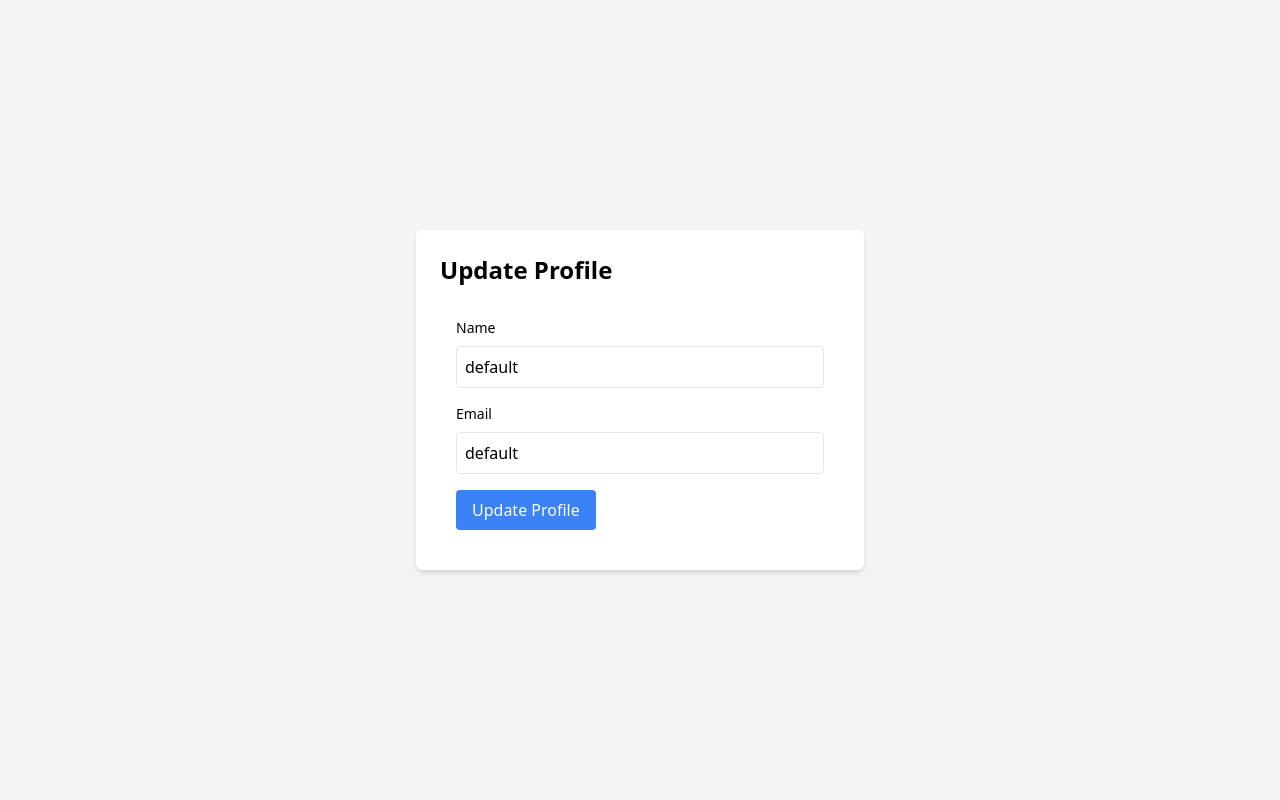
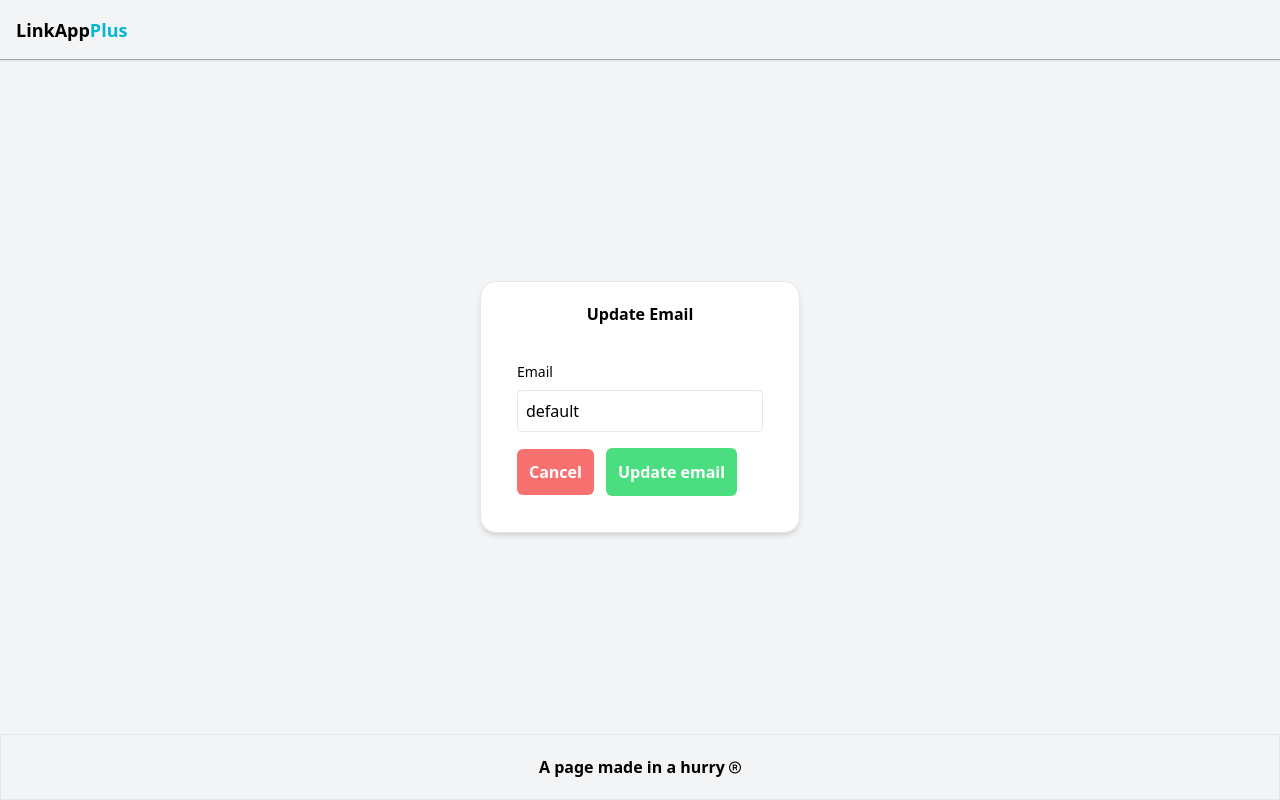
Before and after one commit to CPHris/LinkAppPlus, a Next.js app: page /user/1/profile in a window 1280 px wide. Built offline with nearby package versions, Linux system fonts and the light colour scheme.

Commit message:
feat: edit email address

```diff
--- a/src/apiService.ts
+++ b/src/apiService.ts
@@ -93,7 +93,7 @@ export const http = {
       toast.error('Something went wrong');
     }
   },
-  update: async (username: string, email: string) => {
+  update: async (username: string, email: string, newUsername: string) => {
     try {
       const response = await fetch('/api/update', {
         headers: { 'Content-Type': 'application/json' },
--- a/src/components/Profile/ProfileForm.tsx
+++ b/src/components/Profile/ProfileForm.tsx
@@ -4,12 +4,11 @@ import { useRouter } from 'next/router';
 import { userActions } from '@/store/user-slice';
 import { useState } from 'react';
 import { RootState } from '@/store';
-import { User } from '@/types/User';
 import { toast } from 'react-toastify';
+import Link from 'next/link';
 
 const ProfileForm: React.FC = () => {
   const router = useRouter();
-  const dispatch = useDispatch();
   const userProfile = useSelector((state: RootState) => state.user);
   const [tempName, updateTempName] = useState<string | null | undefined>(
     userProfile.username,
@@ -18,12 +17,6 @@ const ProfileForm: React.FC = () => {
     userProfile.email,
   );
 
-  const handleChangeName = (e) => {
-    const { value } = e.target;
-    console.log('handling so hard right now', value, tempName, tempEmail);
-    updateTempName(value);
-  };
-
   const handleChangeEmail = (e) => {
     const { value } = e.target;
     updateTempEmail(value);
@@ -31,39 +24,20 @@ const ProfileForm: React.FC = () => {
 
   const handleSubmit = async (e) => {
     e.preventDefault();
-    const username = tempName;
+    const username = userProfile.username;
+    const newUsername = tempName;
     const email = tempEmail;
-    const response = await http.update(username, email);
-    if (response && response.status === 201) {
+    const response = await http.update(username, email, newUsername);
+    if (response && response.status === 200) {
+      toast.success('Email updated successfully');
       return router.push(`/user/${tempName}`);
+    } else {
+      toast.error('User already exists');
     }
-    toast.error('User already exists');
   };
-
-  // const handleSubmit = (e, tempEmail, tempName) => {
-  //   e.preventDefault();
-  //   console.log('Submitting so hard :)', tempName);
-  //   // Here you can add the logic to send the updated profile to the server/API.
-  //   dispatch(
-  //     userActions.updateUserProfile({ username: tempName, email: tempEmail }),
-  //   );
-  // };
 
   return (
     <form onSubmit={handleSubmit} className="p-4">
-      <div className="mb-4">
-        <label className="block text-sm font-medium mb-2" htmlFor="name">
-          Name
-        </label>
-        <input
-          type="text"
-          id="name"
-          name="username"
-          value={tempName}
-          onChange={handleChangeName}
-          className="p-2 border rounded w-full"
-        />
-      </div>
       <div className="mb-4">
         <label className="block text-sm font-medium mb-2" htmlFor="email">
           Email
@@ -77,12 +51,17 @@ const ProfileForm: React.FC = () => {
           className="p-2 border rounded w-full"
         />
       </div>
-
+      <Link
+        href={`/user/${userProfile.username}`}
+        className="text-white bg-red-400 rounded-md p-3 mr-3 font-semibold"
+      >
+        Cancel
+      </Link>
       <button
         type="submit"
-        className="px-4 py-2 bg-blue-500 text-white rounded"
+        className="text-white bg-green-400 rounded-md p-3 font-semibold"
       >
-        Update Profile
+        Update email
       </button>
     </form>
   );
--- a/src/pages/api/server/controllers/UserController.ts
+++ b/src/pages/api/server/controllers/UserController.ts
@@ -13,6 +13,6 @@ export const UserController = {
     return await db.deleteUser(username);
   },
   updateUser: async (user: User) => {
-    await db.updateUser(user);
+    await db.updateUserProfile(user.username, user.email);
   },
 };
--- a/src/pages/api/server/db.ts
+++ b/src/pages/api/server/db.ts
@@ -70,13 +70,10 @@ export const db = {
     );
     return updatedDocument;
   },
-  updateUserProfile: async (
-    username: string,
-    updatedProfile: Partial<User>,
-  ) => {
+  updateUserProfile: async (username: string, email: string) => {
     return UserSchema.findOneAndUpdate(
       { username },
-      { $set: updatedProfile },
+      { $set: { email } },
       { new: true },
     );
   },
--- a/src/pages/user/[username]/profile/index.tsx
+++ b/src/pages/user/[username]/profile/index.tsx
@@ -1,20 +1,32 @@
 import * as React from 'react';
-import { useSelector, useDispatch } from 'react-redux';
-import { User } from '@/types/User';
+import Footer from '@/components/Layout/Footer';
 import ProfileForm from '@/components/Profile/ProfileForm';
-import { userActions } from '@/store/user-slice';
-import { useState } from 'react';
 
-export interface IProfilePageProps { }
+export interface IProfilePageProps {}
 
 const ProfilePage: React.FC = () => {
   return (
-    <div className="min-h-screen bg-gray-100 flex justify-center items-center">
-      <div className="bg-white shadow-md rounded-md p-6 w-full max-w-md">
-        <h1 className="text-2xl font-semibold mb-4">Update Profile</h1>
-        <ProfileForm />
+    <>
+      <div className="flex flex-col h-screen bg-gray-100">
+        <div className="mb-5 relative shadow-sm">
+          <div className="flex justify-between items-center px-4 py-2 border-b border-gray-400 relative bg-gray-100 shadow-sm  min-h-[60px]">
+            <div className="font-bold text-lg">
+              <h1>
+                LinkApp<span className="text-cyan-500">Plus</span>
+              </h1>
+            </div>
+          </div>
+        </div>
+        <main className="mb-auto mx-auto my-auto w-full max-w-2xl">
+          <div className="w-full max-w-xs rounded-2xl border p-5 mx-auto shadow-md bg-white">
+            <h4 className="font-bold text-center">Update Email</h4>
+            <div className="mx-auto my-0 flex justify-center items-center mb-5"></div>
+            <ProfileForm />
+          </div>
+        </main>
+        <Footer />
       </div>
-    </div>
+    </>
   );
 };
 
```
